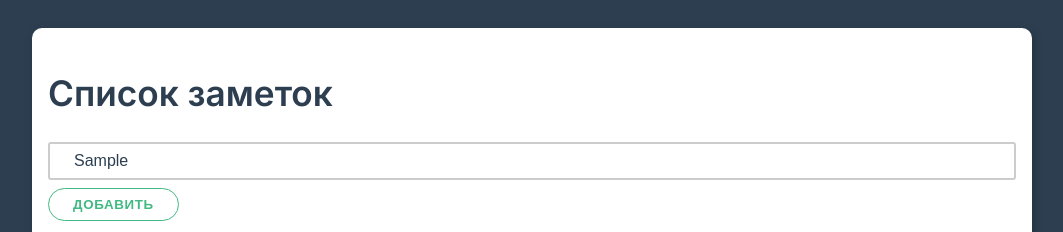
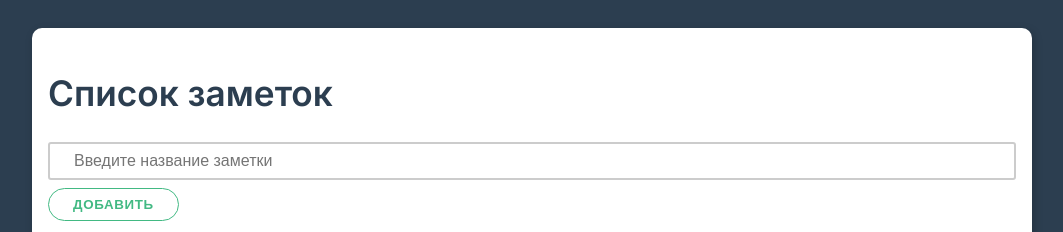
Before and after one commit to petr-rikhter/vueMinin, a website: page index.html in a window 1280 px wide. Both pictures are taken after typing "Sample" into the empty fields and a click on the button "ДОБАВИТЬ". Shown: the top 232 px of the page, without its empty margins (108-1171 px from the left). Drawn offline with nearby package versions, Linux system fonts and the light colour scheme.

Commit message:
v-model используется для двустороннего связывания

```diff
--- a/app.js
+++ b/app.js
@@ -31,7 +31,7 @@ const App = {
   },
   watch: {
     inputValue(value) {
-      if (value.length >= 10) {
+      if (value && value.length >= 10) {
         this.inputValue = "";
       }
     },
--- a/index.html
+++ b/index.html
@@ -16,8 +16,7 @@
           <input
             type="text"
             :placeholder="placeholderString"
-            :value="inputValue"
-            @input="inputChangeHandler"
+            v-model="inputValue"
             @keyup.enter="addNewNote"
           />
         </div>
```
